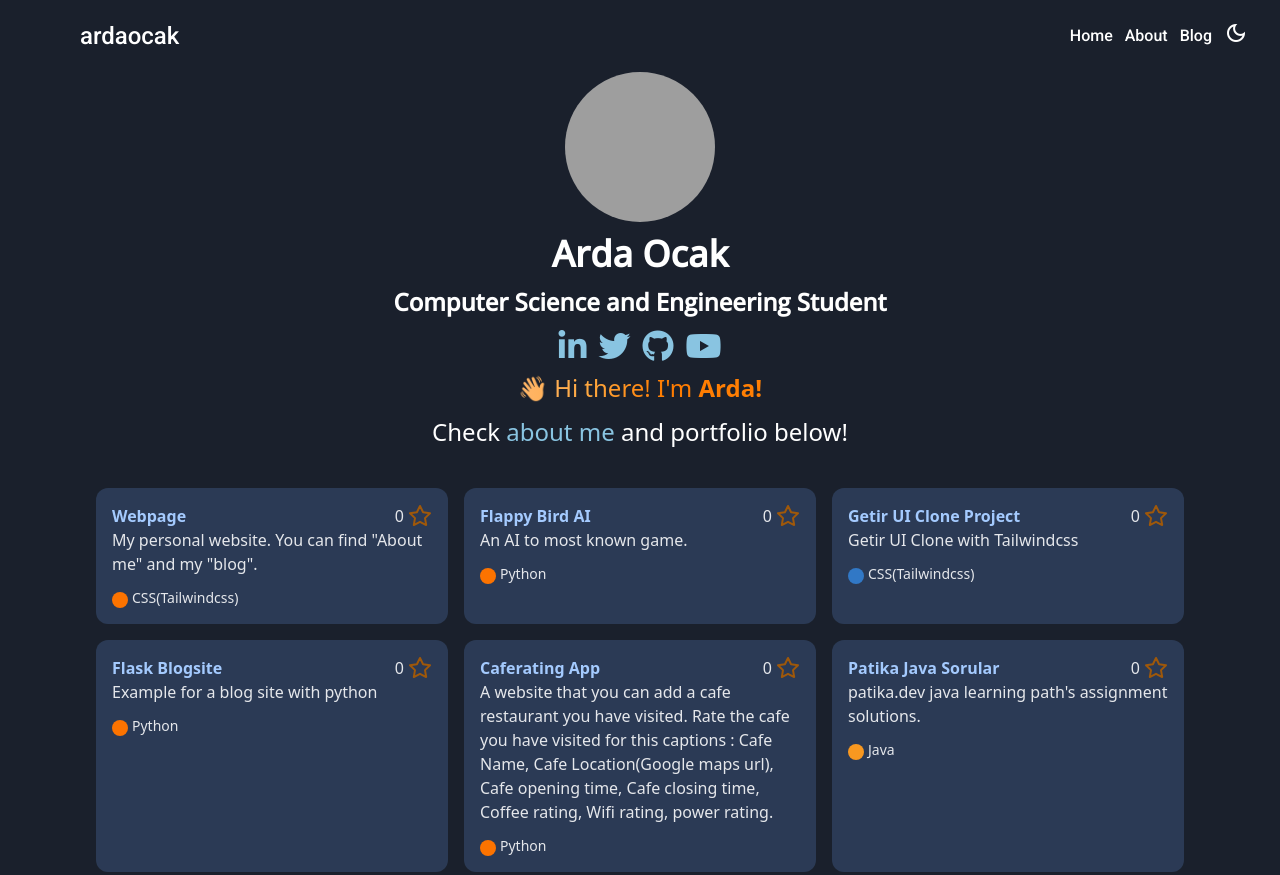
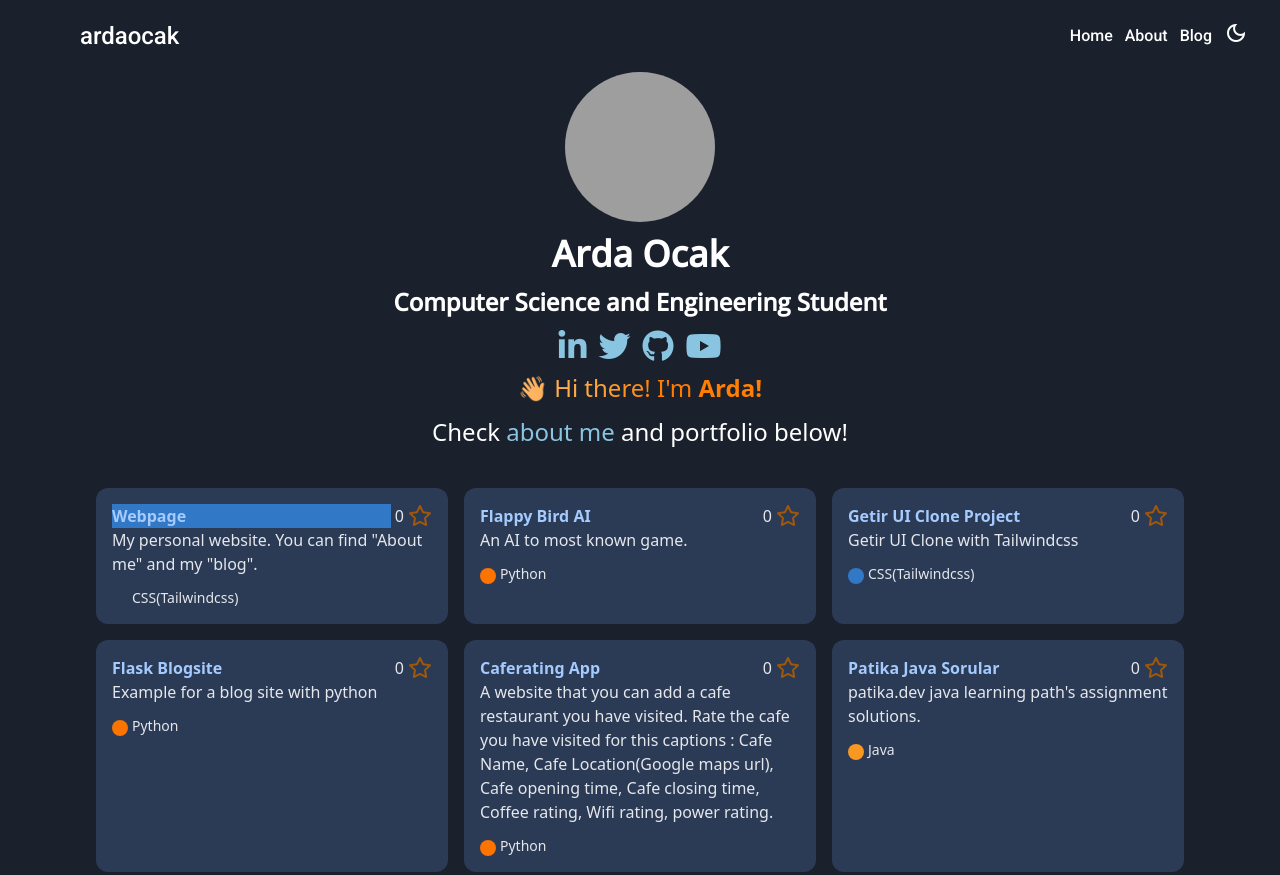
Before and after one commit to ardaocakkk/ardaocakkk.github.io, a website: page index.html in a window 1280 px wide. Shown: the top 875 px of the page. Drawn offline with nearby package versions, Linux system fonts and the light colour scheme; grey boxes are pictures that could not be loaded.

Commit message:
on gh-pages index.html changed

```diff
--- a/index.html
+++ b/index.html
@@ -70,7 +70,7 @@
     <div class="grid grid-cols-1 gap-4 sm:grid-cols-2 md:grid-cols-3  ">
         <a href="https://github.com/ardaocakkk/ardaocakkk" target="_blank" class="h-full cursor-pointer rounded-xl  p-4 bg-post_bg text-gray-200 dark:bg-white_post">
             <div class="flex items-center space-x-1 ">
-                <span class="flex-grow space-x-2 truncate text-blue-300 font-semibold icon-color ">Webpage</span>
+                <span class="flex-grow space-x-2 truncate text-blue-300 font-semibold icon-color " style="background-color: rgb(49,120,198);">Webpage</span>
                 <div class="flex items-center space-x-1">
                     <div class="flex items-center space-x-1 dark:text-black">
                         <span class="dark:text-black">0</span>
@@ -80,7 +80,7 @@
             </div>
             <p class="dark:text-black">My personal website. You can find "About me" and my "blog".</p>
             <div class="mt-3 flex">
-                <span class="mt-1 block h-4 w-4 rounded-full bg-python "></span>
+                <span class="mt-1 block h-4 w-4 rounded-full bg- "></span>
                 <p class="ml-1  text-sm dark:text-black">CSS(Tailwindcss)</p>
             </div>
         </a>
```
